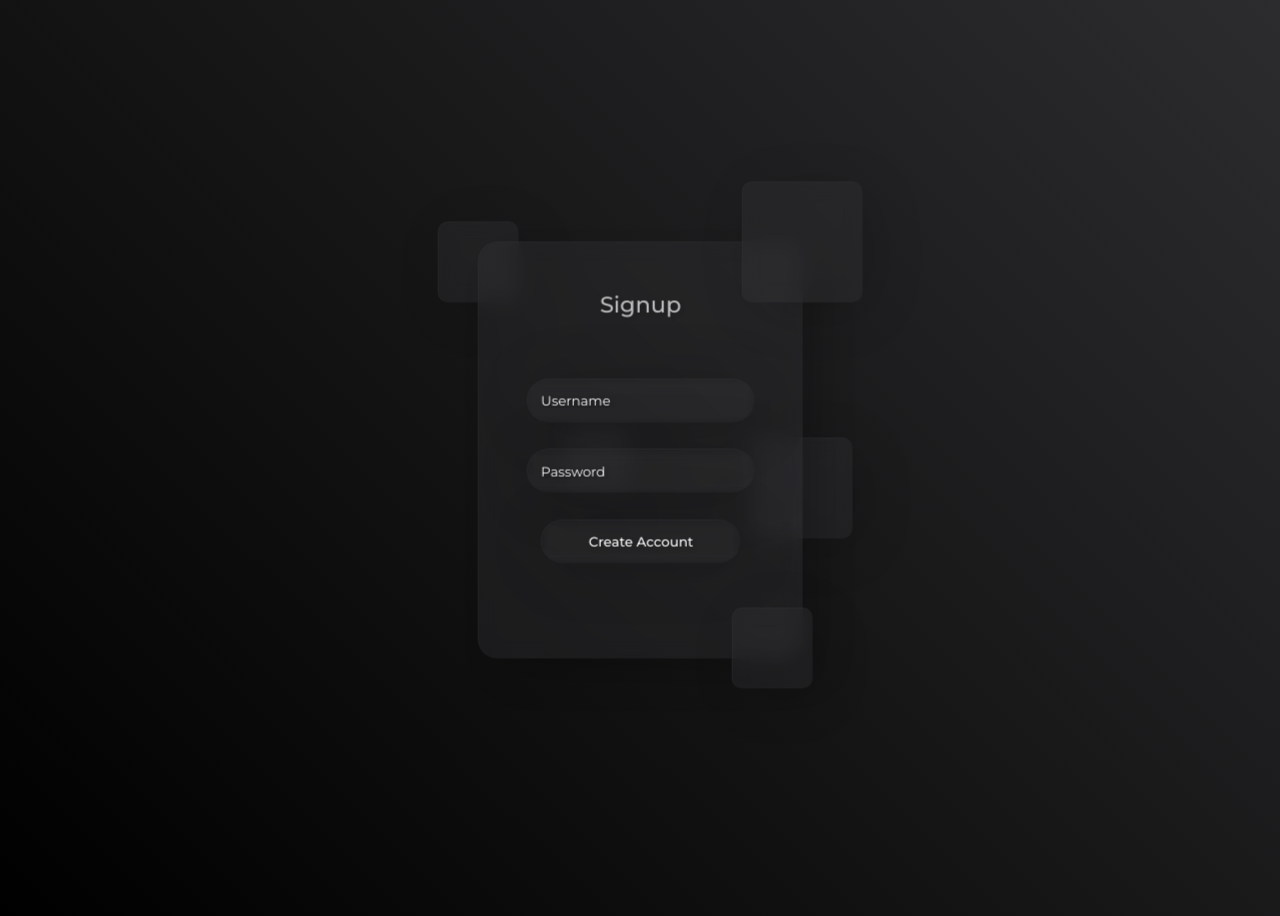
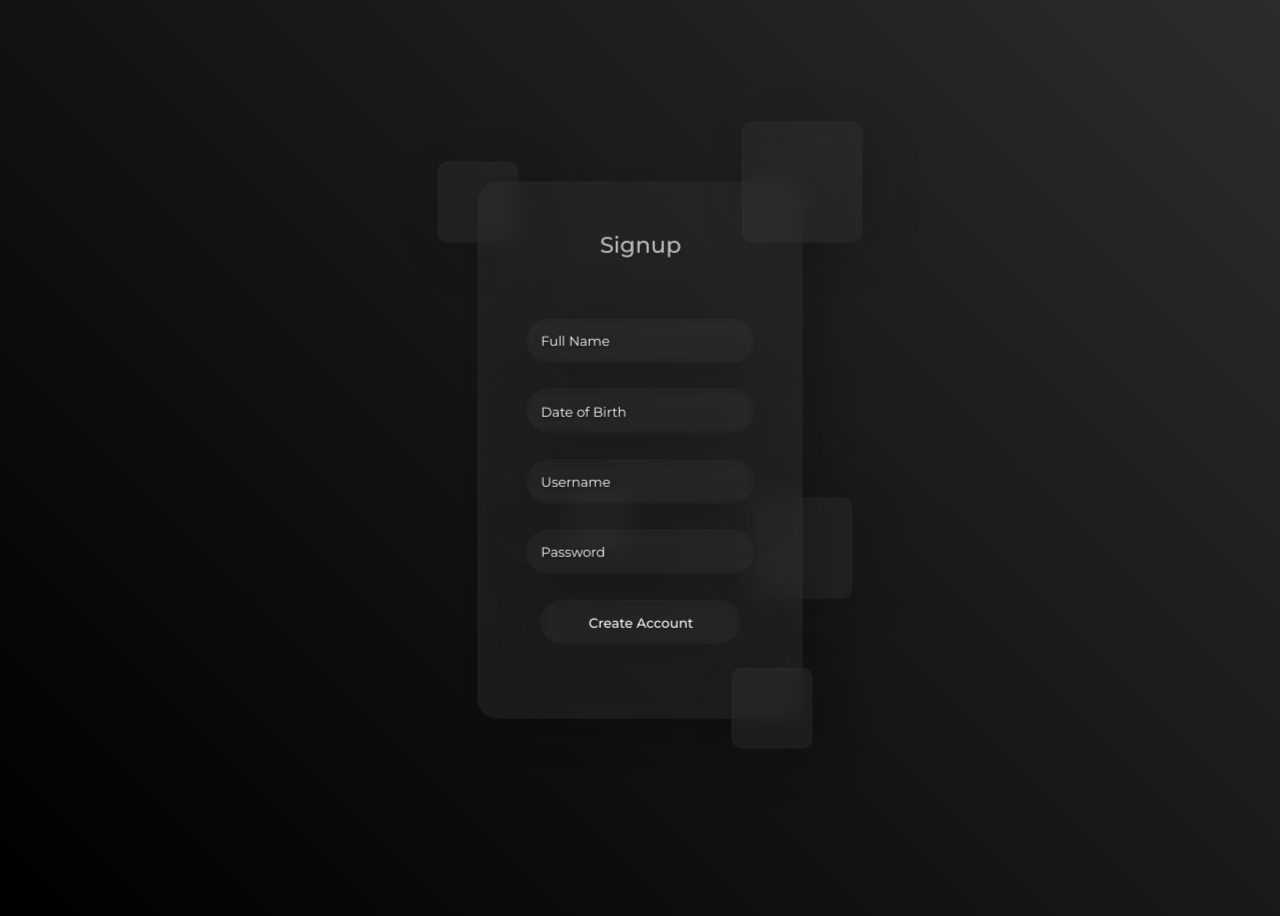
Before and after one commit to Napoleon-Bonaparte-Official/corsica-blog, a Jekyll site: the page projects/signup.html, which Jekyll copies as it is, in a window 1280 px wide. Built offline with Jekyll 4.4.1, drawn with Linux system fonts in a browser that asks for light colours.

Commit message:
auto height

```diff
--- a/projects/login.html
+++ b/projects/login.html
@@ -22,7 +22,7 @@
         form {
             background: rgba(58, 58, 60, 0.3);
             padding: 3em;
-            height: 320px;
+            height: auto;
             border-radius: 20px;
             border-left: 1px solid rgba(58, 58, 60, 0.3);
             border-top: 1px solid rgba(58, 58, 60, 0.3);
--- a/projects/signup.html
+++ b/projects/signup.html
@@ -22,7 +22,7 @@
         form {
             background: rgba(58, 58, 60, 0.3);
             padding: 3em;
-            height: 320px;
+            height: auto;
             border-radius: 20px;
             border-left: 1px solid rgba(58, 58, 60, 0.3);
             border-top: 1px solid rgba(58, 58, 60, 0.3);
@@ -186,6 +186,8 @@
             <p>Signup</p>
 
             <!-- username and password -->
+            <input type="text" id="nameField" name="name" placeholder="Full Name"><br>
+            <input type="text" id="dobField" name="dob" placeholder="Date of Birth"><br>
             <input type="text" id="usernameField" name="username" placeholder="Username"><br>
             <input type="password" id="passwordField" name="password" placeholder="Password"><br>
 
```
Also changed, not shown: other parts of projects/signup.html (+6 -3 lines).
